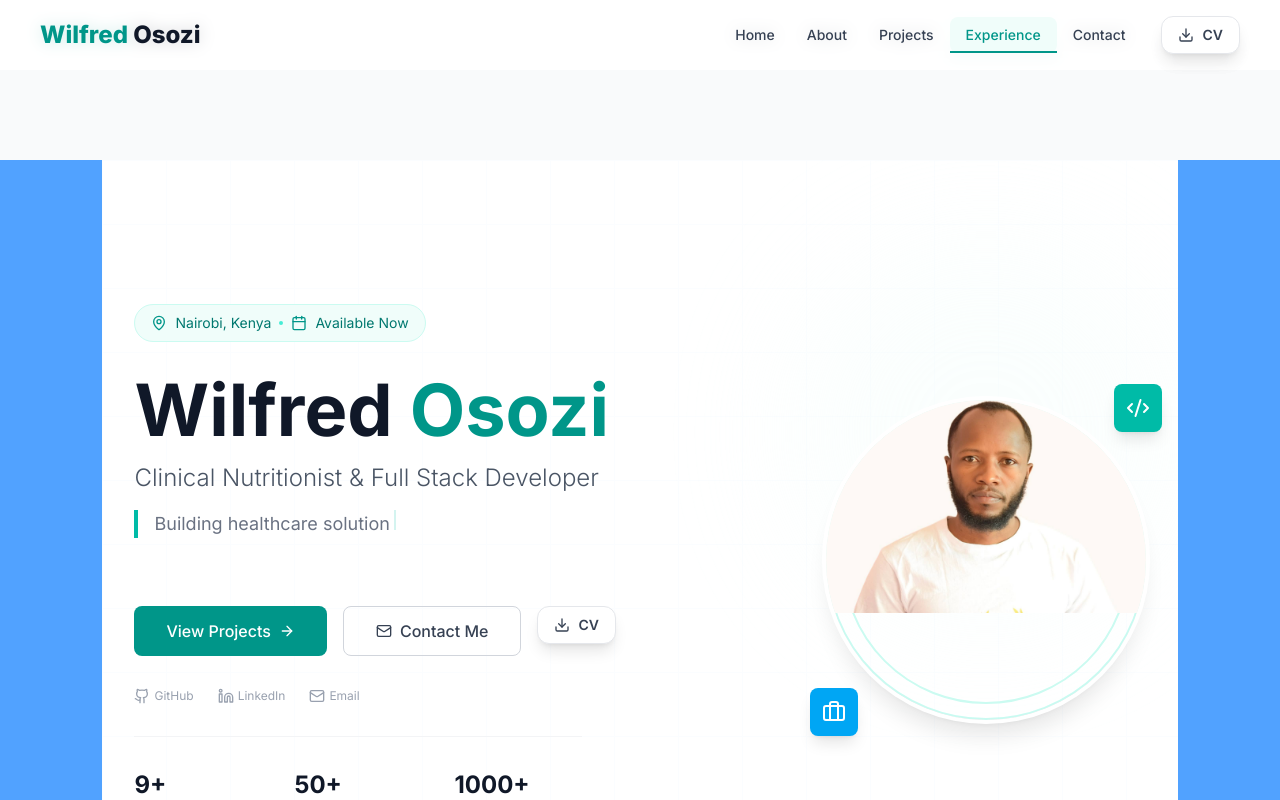
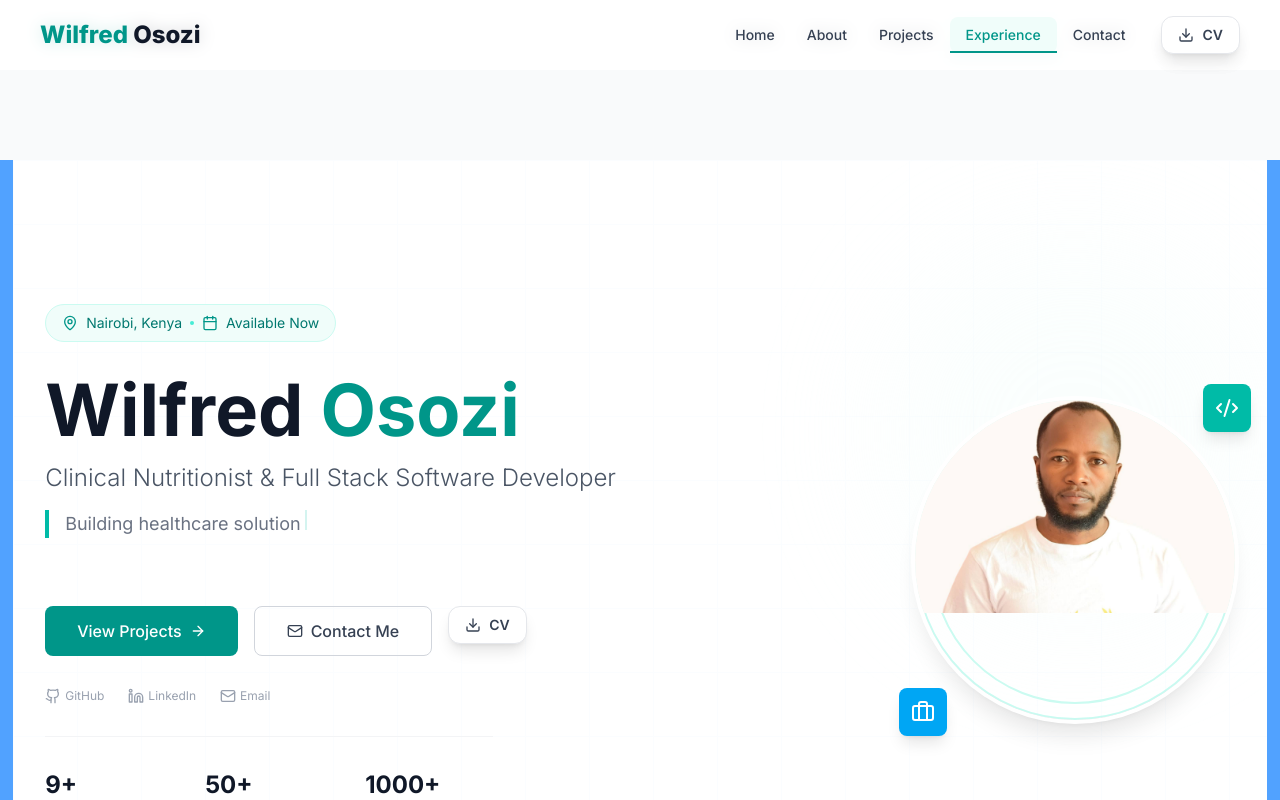
Before and after one commit to Sozi-source/my-portfolio, a Next.js app: page / in a window 1280 px wide. Shown: the top 800 px of the page. Built offline with nearby package versions, Linux system fonts and the light colour scheme.

Commit message:
updated the homepage

```diff
--- a/components/sections/HomeSection.tsx
+++ b/components/sections/HomeSection.tsx
@@ -104,7 +104,7 @@ const HomeSection: React.FC = () => {
 
             {/* Title */}
             <h2 className="text-xl sm:text-2xl text-gray-600 mb-4 font-light">
-              Clinical Nutritionist & Full Stack Developer
+              Clinical Nutritionist & Full Stack Software Developer
             </h2>
 
             {/* Typing Animation */}
```
